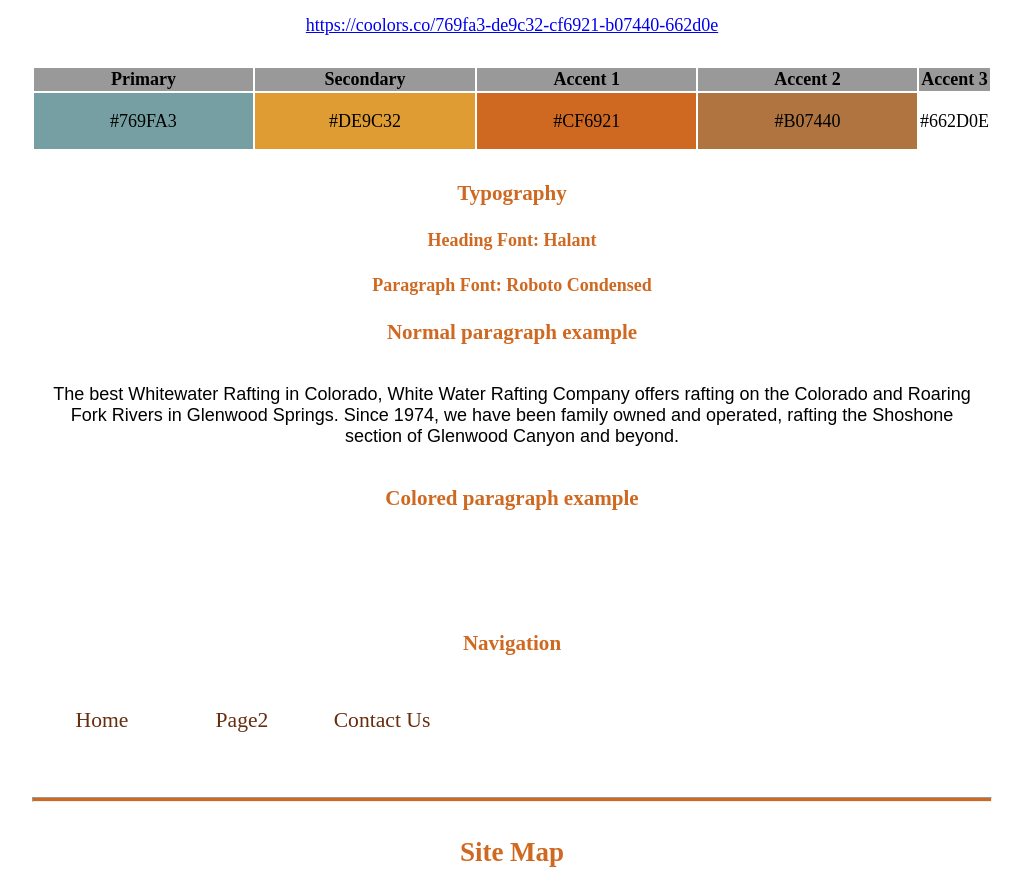
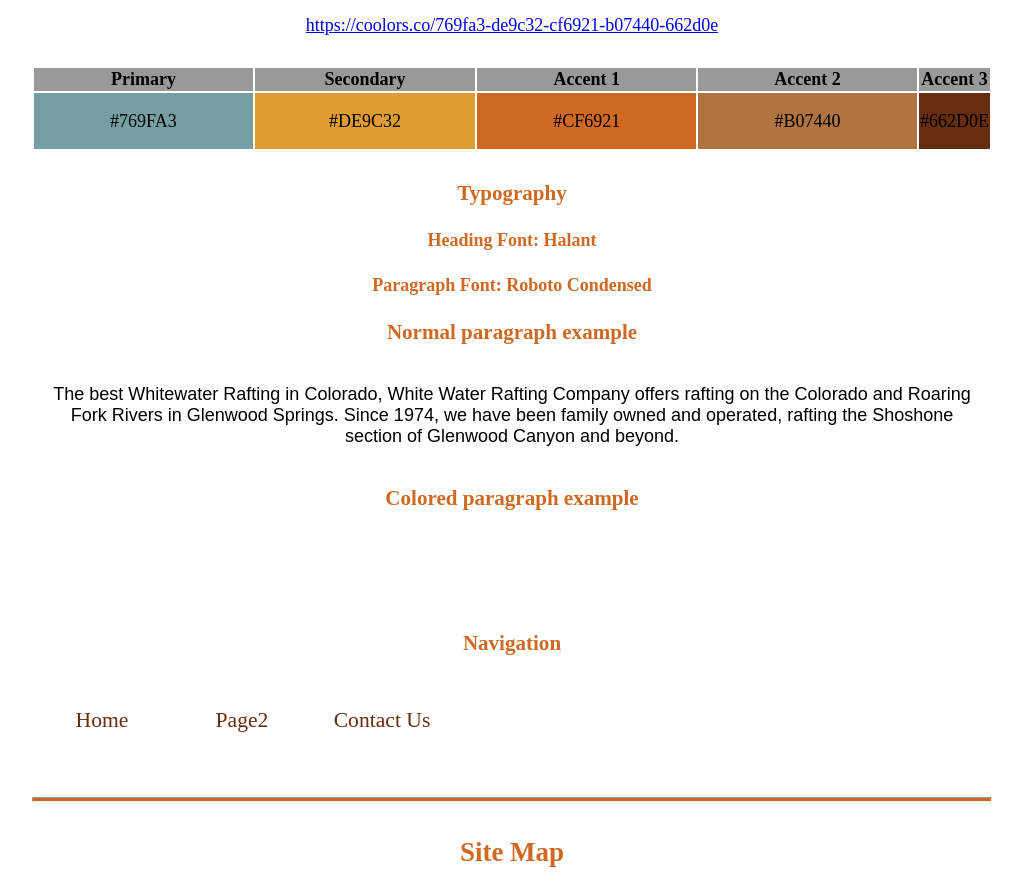
Before and after one commit to NightofBC/wdd130, a plain HTML site: page wwr/site-plan-rafting.html in a window 1280 px wide. Shown: the part 1369-2257 px from the top of the page, without its empty margins (128-1151 px from the left). Drawn offline with Linux system fonts and the light colour scheme; a web font is replaced by a local one.

Commit message:
adding accent 3

```diff
--- a/wwr/styles/site-plan-rafting.css
+++ b/wwr/styles/site-plan-rafting.css
@@ -95,6 +95,9 @@ p {
 .accent2{
   background-color: var(--accent2-color);
 }
+.accent3{
+  background-color: var(--accent3-color);
+}
 p.colored {
   background-color: var(--paragraph-background-color);
   color: var(--paragraph-color-on-color);
```
